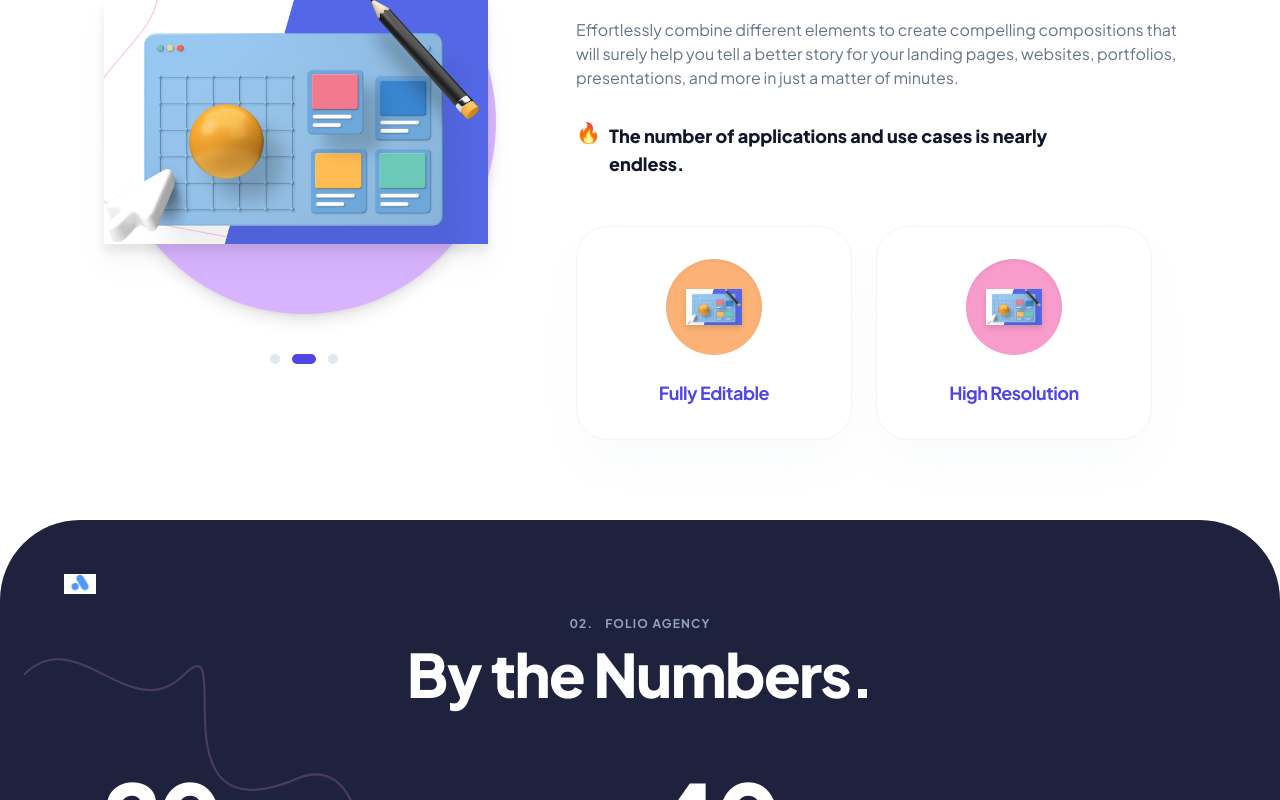
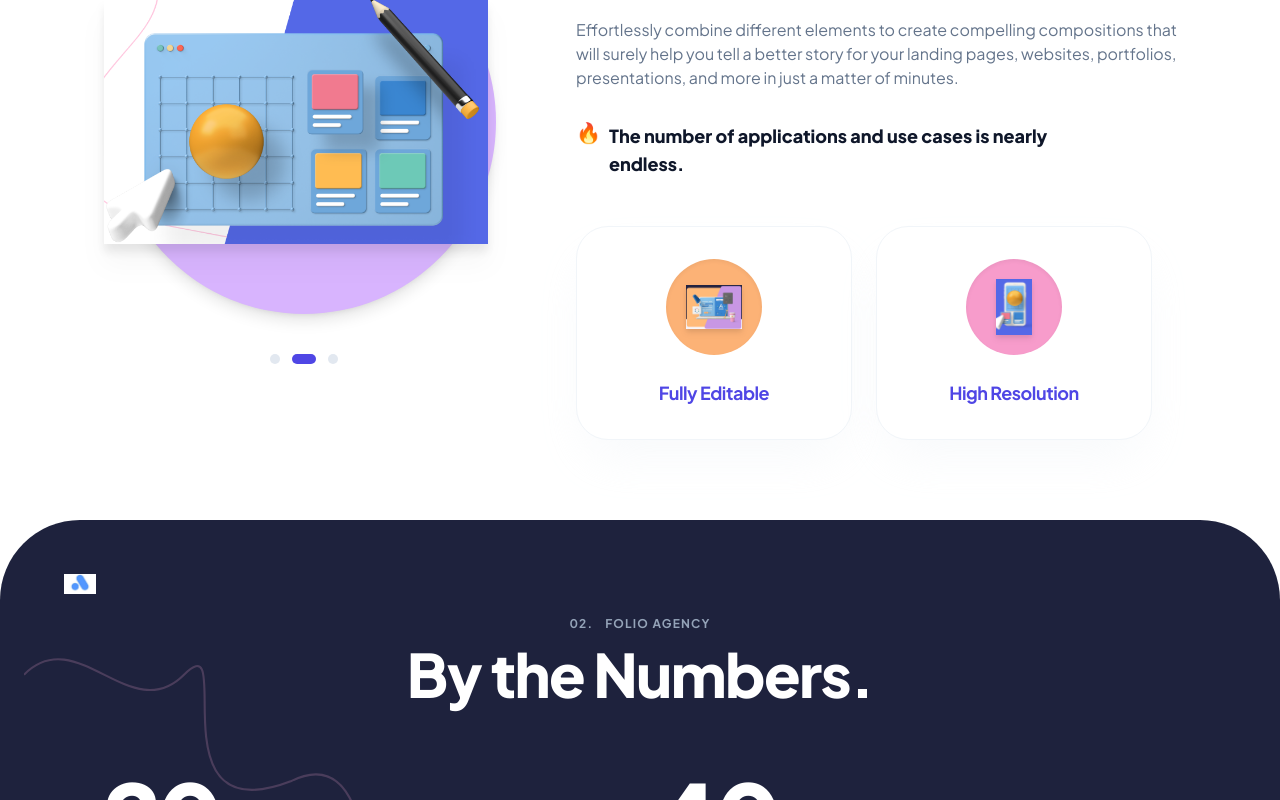
Before and after one commit to Swathi30-web/folio-app, a React (Vite) app: page /#/work in a window 1280 px wide. Shown: the part 998-1798 px from the top of the page. Built offline with nearby package versions, Linux system fonts and the light colour scheme.

Commit message:
Update OverviewSection.jsx

```diff
--- a/src/components/OverviewSection.jsx
+++ b/src/components/OverviewSection.jsx
@@ -1,20 +1,26 @@
 import React from 'react';
 import SectionHeader from "../components/SectionHeader";
+
+// 1. Import your images from the assets folder
+// Make sure these filenames match EXACTLY (check if it's .png or .jpg)
+import bentoImage from "../assets/img.png";
+import icon1 from "../assets/img1.png";
+import icon2 from "../assets/img2.png";
+
 const cardData = [
   {
     id: 1,
     iconColor: 'bg-orange-400',
     text: 'Fully Editable',
-    iconImage: 'src/assets/img.png', // Unga knob image path clear-ah kuduthukonga
+    iconImage: icon1, // Use the icon1 import here
   },
   {
     id: 2,
     iconColor: 'bg-pink-400',
     text: 'High Resolution',
-    iconImage: 'src/assets/img.png', // Unga sphere image path clear-ah kuduthukonga
+    iconImage: icon2, // Use the icon2 import here
   }
 ];
-
 export default function OverviewSection() {
   return (
     <section id="overview-content" className="bg-white py-20 px-6 md:px-16 lg:px-24 w-full scroll-mt-20">
@@ -27,7 +33,7 @@ export default function OverviewSection() {
           <div className="relative w-72 h-72 sm:w-85 sm:h-85 md:w-96 md:h-96 bg-purple-300 rounded-full flex justify-center items-center shadow-lg overflow-visible">
 
             <img
-              src="src/assets/img.png"
+  src={bentoImage}
   alt="3D Visual Design System Layout"
   className="w-[110%] h-auto object-contain transform -translate-x-2 drop-shadow-xl"
 />
```
Lines whose indentation alone changed are shown as unchanged.
